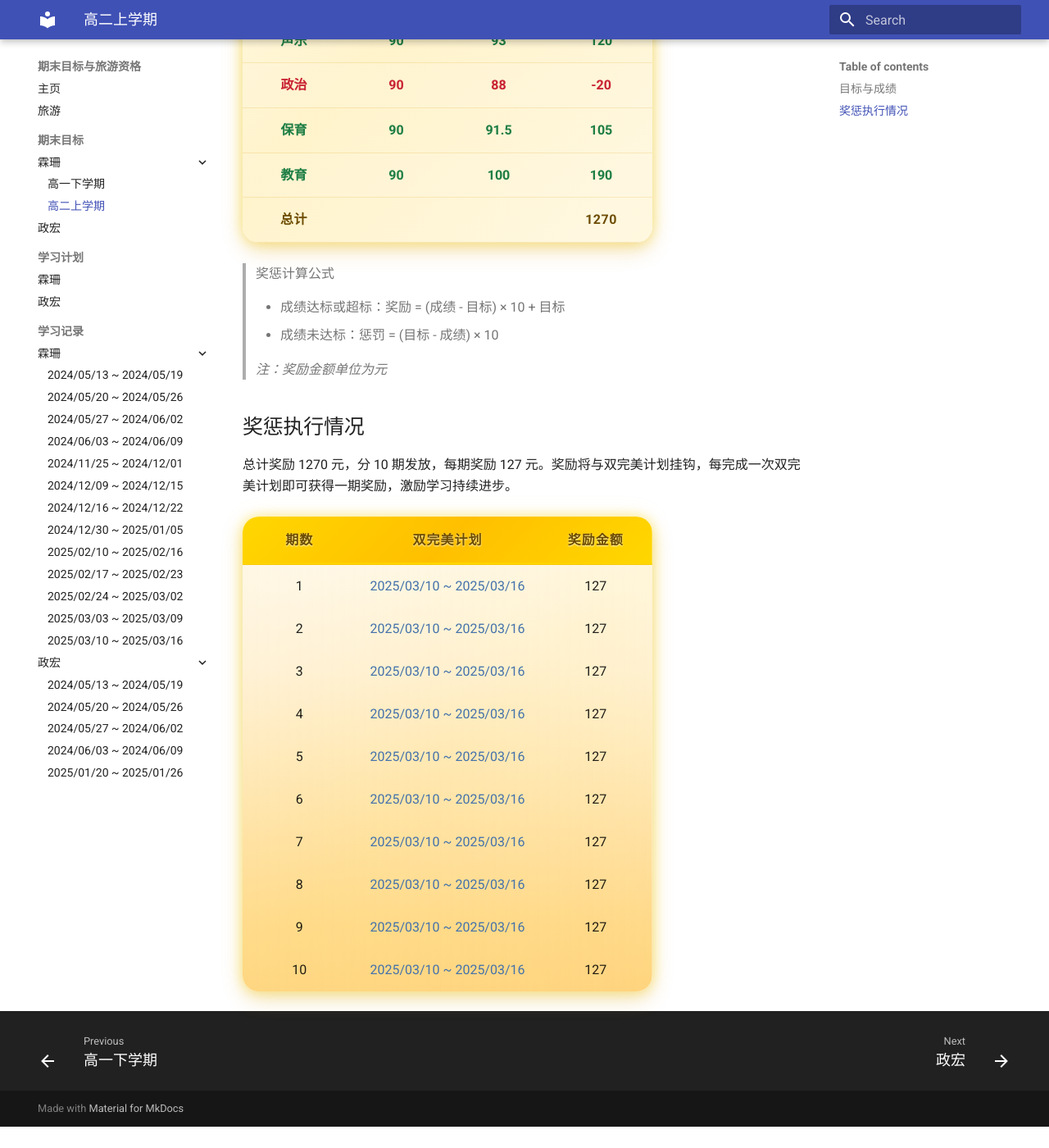
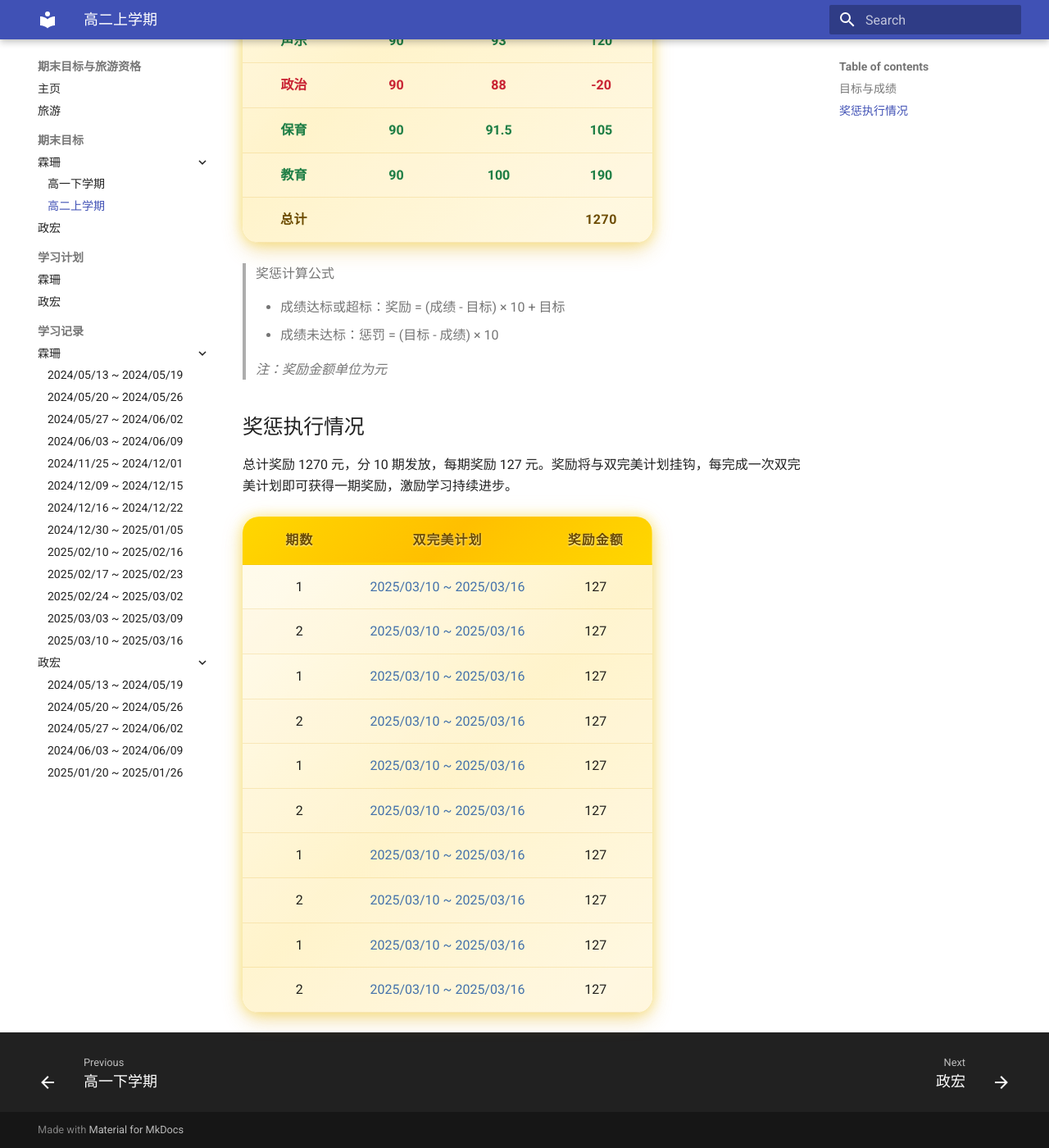
Before and after one commit to Flash-LHR/goal_and_vocation, an MkDocs documentation site: the page built from docs/study_goal/ls/grade11_s1.md, in a window 1280 px wide and 1400 px high, scrolled down 647 px. Shown: the whole window at 82% size. Built offline with MkDocs 1.6.1 and Material for MkDocs 9.7.7, drawn with Linux system fonts in a browser that asks for light colours; before the commit the page ends 2021 px from its top, so only the background shows below that.

Commit message:
feat: newbee

```diff
--- a/docs/study_goal/ls/grade11_s1.md
+++ b/docs/study_goal/ls/grade11_s1.md
@@ -181,8 +181,8 @@
 
 /* 第二个表格特殊样式 - 极致平滑渐变效果 */
 .reward-table {
-  width: 80%;
   max-width: 500px;
+  width: 100%;
   position: relative;
   background: linear-gradient(to bottom,
     rgba(255, 250, 240, 0.7) 0%,
@@ -399,6 +392,70 @@
       <th class="cell">奖励金额</th>
     </tr>
   </thead>
+  <tbody>
+    <tr>
+      <td class="cell">1</td>
+      <td class="cell"><a href="../../../study_record/ls/20250310_20250316/">2025/03/10 ~ 2025/03/16</a></td>
+      <td class="cell">127</td>
+    </tr>
+    <tr>
+      <td class="cell">2</td>
+      <td class="cell"><a href="../../../study_record/ls/20250310_20250316/">2025/03/10 ~ 2025/03/16</a></td>
+      <td class="cell">127</td>
+    </tr>
+    <tr>
+      <td class="cell">1</td>
+      <td class="cell"><a href="../../../study_record/ls/20250310_20250316/">2025/03/10 ~ 2025/03/16</a></td>
+      <td class="cell">127</td>
+    </tr>
+    <tr>
+      <td class="cell">2</td>
+      <td class="cell"><a href="../../../study_record/ls/20250310_20250316/">2025/03/10 ~ 2025/03/16</a></td>
+      <td class="cell">127</td>
+    </tr>
+    <tr>
+      <td class="cell">1</td>
+      <td class="cell"><a href="../../../study_record/ls/20250310_20250316/">2025/03/10 ~ 2025/03/16</a></td>
+      <td class="cell">127</td>
+    </tr>
+    <tr>
+      <td class="cell">2</td>
+      <td class="cell"><a href="../../../study_record/ls/20250310_20250316/">2025/03/10 ~ 2025/03/16</a></td>
+      <td class="cell">127</td>
+    </tr>
+    <tr>
+      <td class="cell">1</td>
+      <td class="cell"><a href="../../../study_record/ls/20250310_20250316/">2025/03/10 ~ 2025/03/16</a></td>
+      <td class="cell">127</td>
+    </tr>
+    <tr>
+      <td class="cell">2</td>
+      <td class="cell"><a href="../../../study_record/ls/20250310_20250316/">2025/03/10 ~ 2025/03/16</a></td>
+      <td class="cell">127</td>
+    </tr>
+    <tr>
+      <td class="cell">1</td>
+      <td class="cell"><a href="../../../study_record/ls/20250310_20250316/">2025/03/10 ~ 2025/03/16</a></td>
+      <td class="cell">127</td>
+    </tr>
+    <tr>
+      <td class="cell">2</td>
+      <td class="cell"><a href="../../../study_record/ls/20250310_20250316/">2025/03/10 ~ 2025/03/16</a></td>
+      <td class="cell">127</td>
+    </tr>
+  </tbody>
+</table>
+
+
+<!-- <table class="score-table">
+  <thead>
+    <tr>
+      <th class="cell">期数</th>
+      <th class="cell">双完美计划</th>
+      <th class="cell">奖励金额</th>
+      <th class="cell">奖励金额</th>
+    </tr>
+  </thead>
   <tbody class="reward-table">
     <tr>
       <td class="cell">1</td>
@@ -451,4 +508,4 @@
       <td class="cell">127</td>
     </tr>
   </tbody>
-</table>
+</table> -->
```
Also changed, not shown: other parts of docs/study_goal/ls/grade11_s1.md (+3 -10 lines).
